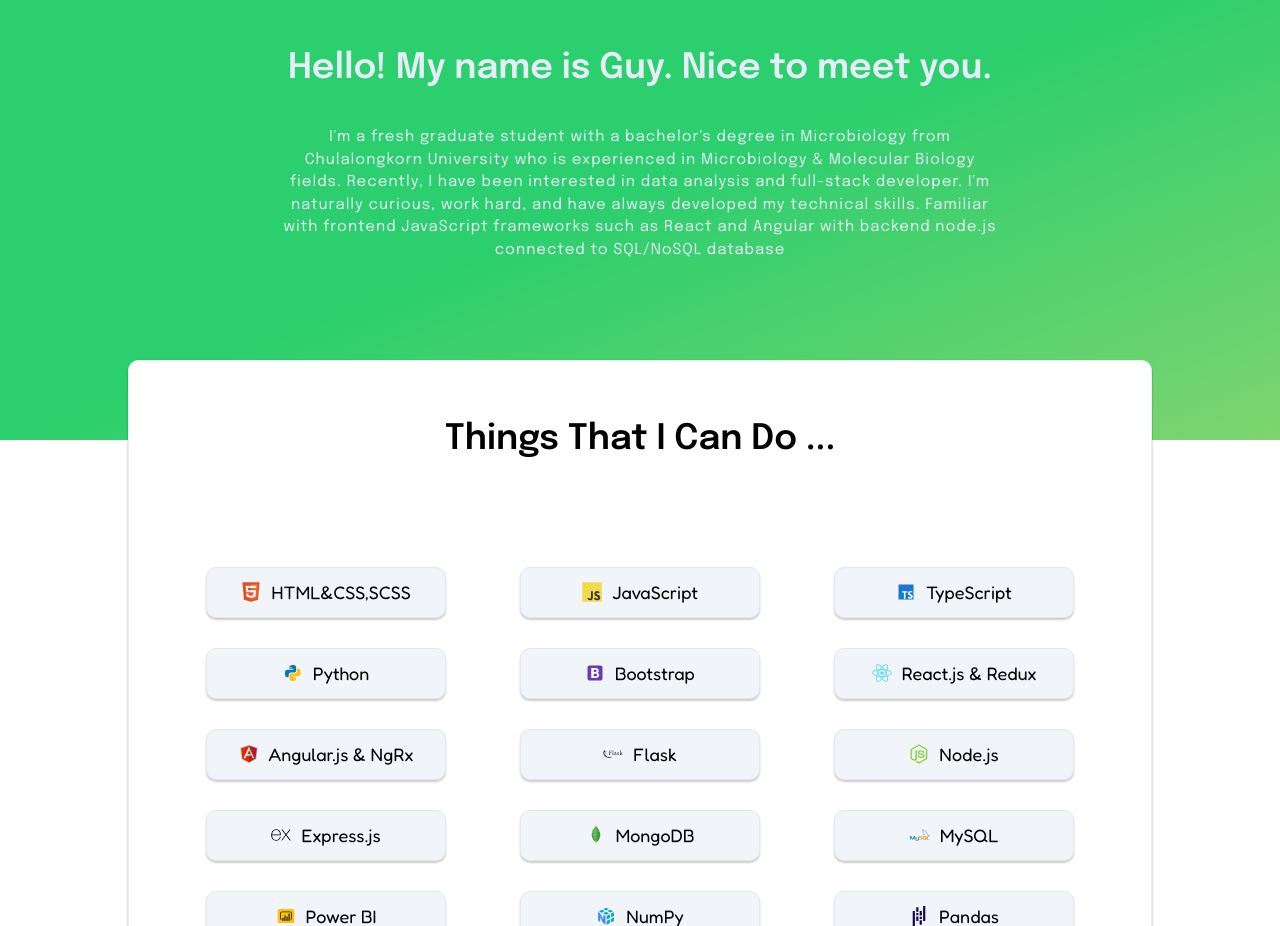
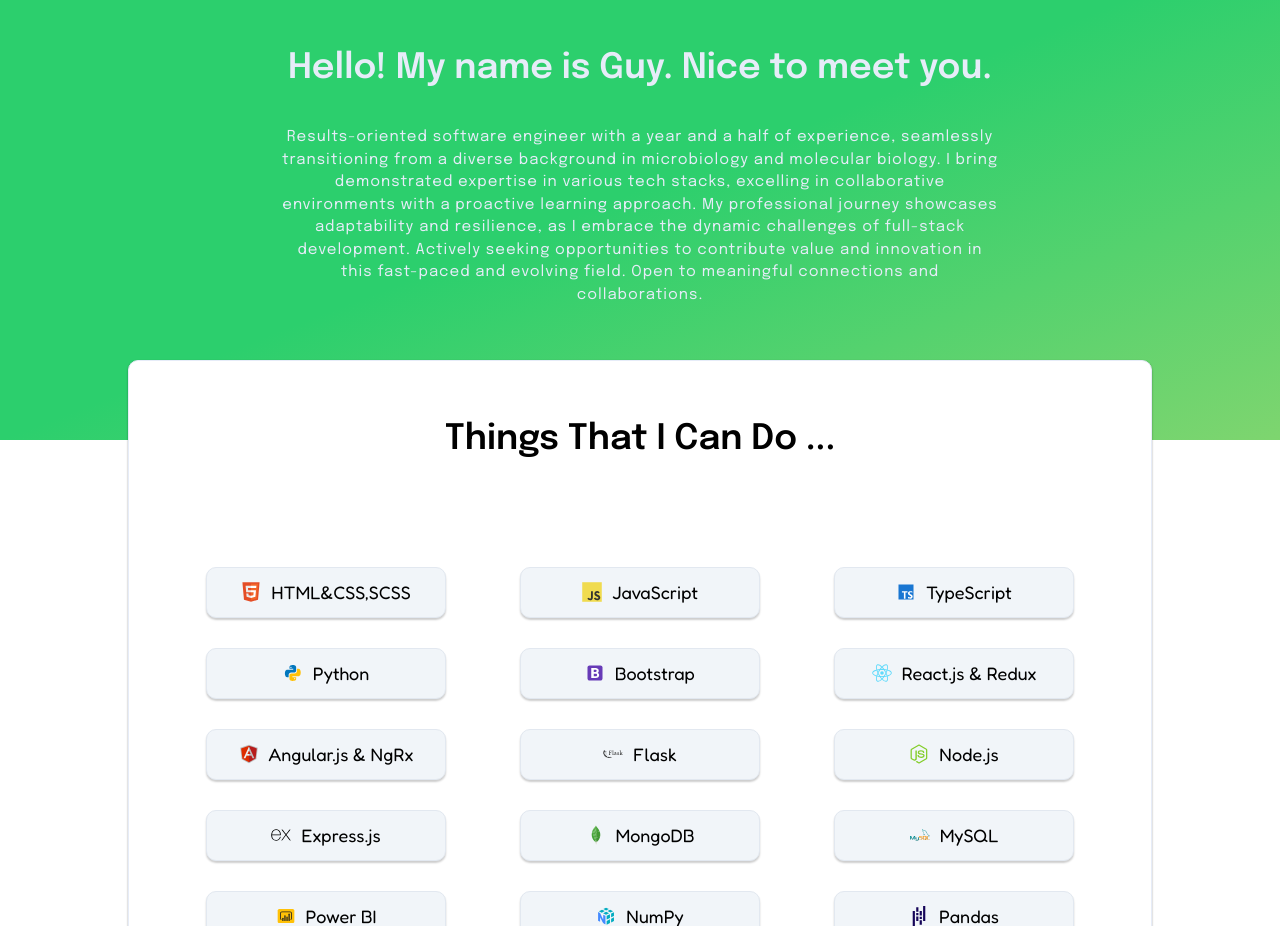
Before and after one commit to GuyGPL/React-Personal_website, a React (Create React App) app: page / in a window 1280 px wide. Shown: the part 880-1806 px from the top of the page. Built offline with nearby package versions, Linux system fonts and the light colour scheme.

Commit message:
change about me text

```diff
--- a/src/components/homepage/AboutMe.jsx
+++ b/src/components/homepage/AboutMe.jsx
@@ -3,16 +3,25 @@
 const AboutMe = () => {
 
   return (
-    <section className='about-me-section'>
-      <div className='about-me'>
-        <h1 className='about-me__title heading-2' >Hello! My name is Guy. Nice to meet you.</h1>
+    <section className="about-me-section">
+      <div className="about-me">
+        <h1 className="about-me__title heading-2">
+          Hello! My name is Guy. Nice to meet you.
+        </h1>
         <p className="about-me__content content-2">
-        I'm a fresh graduate student with a bachelor's degree in Microbiology from Chulalongkorn University who is experienced in Microbiology & Molecular Biology fields.
-        Recently, I have been interested in data analysis and full-stack developer. I'm naturally curious, work hard, and have always developed my technical skills.
-        Familiar with frontend JavaScript frameworks such as React and Angular with backend node.js connected to SQL/NoSQL database</p>
-        </div>
+          Results-oriented software engineer with a year and a half of
+          experience, seamlessly transitioning from a diverse background in
+          microbiology and molecular biology. I bring demonstrated expertise in
+          various tech stacks, excelling in collaborative environments with a
+          proactive learning approach. My professional journey showcases
+          adaptability and resilience, as I embrace the dynamic challenges of
+          full-stack development. Actively seeking opportunities to contribute
+          value and innovation in this fast-paced and evolving field. Open to
+          meaningful connections and collaborations.
+        </p>
+      </div>
     </section>
-  )
+  );
 }
 
 export default AboutMe
```
